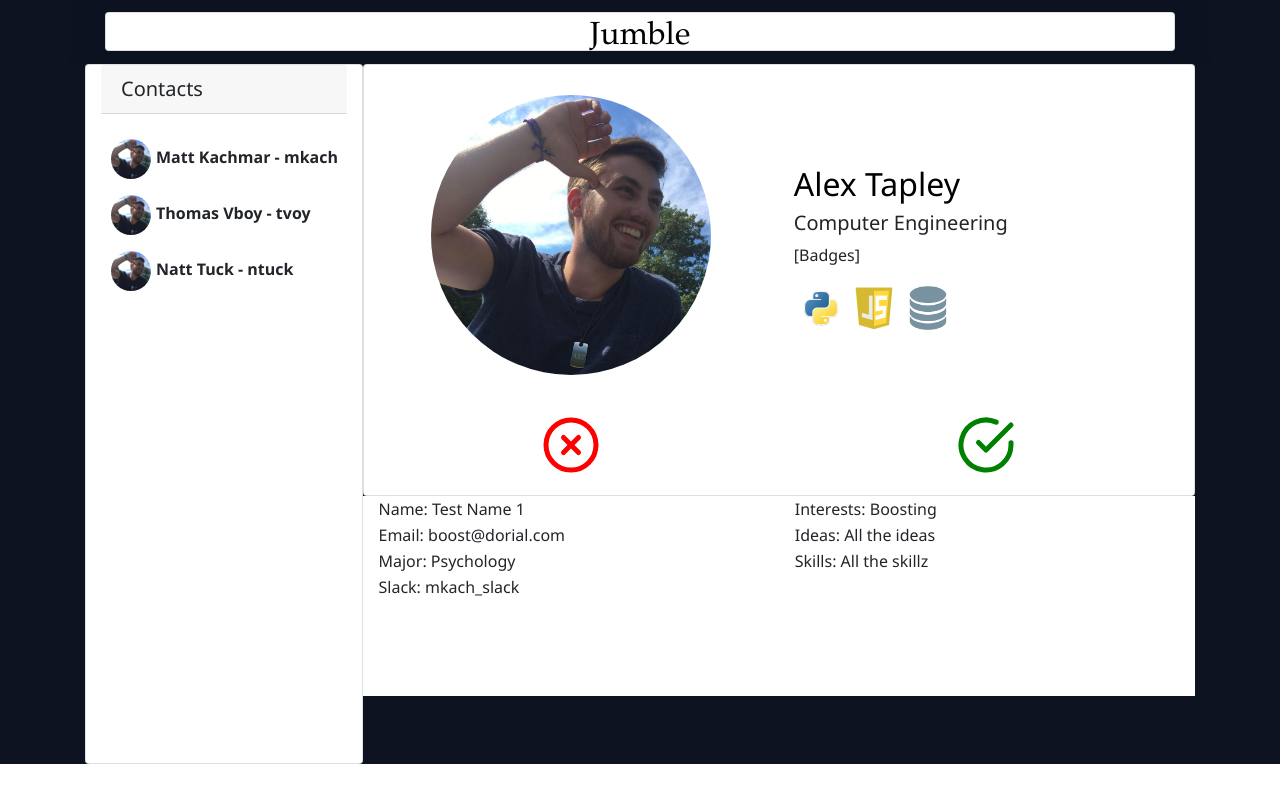
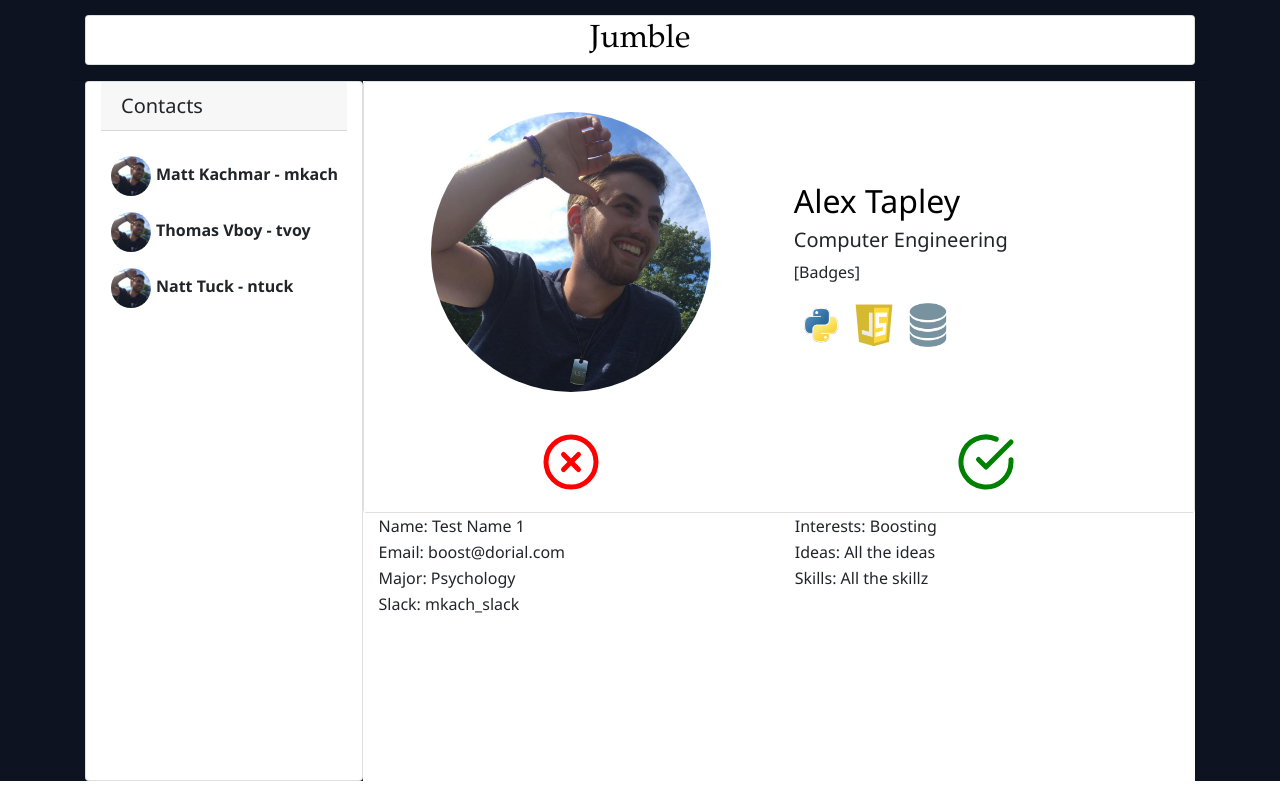
Before and after one commit to Nineluj/Jumble, an Angular app in the folder frontend/jouble-frontend/: page / in a window 1280 px wide. Built offline with nearby package versions, Linux system fonts and the light colour scheme; some icons are missing.

Commit message:
fixed header

```diff
--- a/frontend/jouble-frontend/src/app/app.component.html
+++ b/frontend/jouble-frontend/src/app/app.component.html
@@ -1,10 +1,10 @@
 <!--The content below is only a placeholder and can be replaced.-->
 <body class="body">
   <div class="container">
-    <div class="row card-header">
+    <div class="row card-header" style="padding: 15px 0;">
       <div class="col-lg-12">
         <div class="card text-white mb-3">
-          <div class="text-center" style="height:37px; color: black; font-size: 32px; font-family: 'Palatino', Times, serif;">Jumble</div>
+          <div class="text-center" style="color: black; font-size: 32px; font-family: 'Palatino', Times, serif;">Jumble</div>
         </div>
       </div>
     </div>
@@ -12,7 +12,7 @@
       <div class="col-lg-3">
         <app-contacts></app-contacts>
       </div>
-      <div class="col-lg-9">
+      <div class="col-lg-9" style="background-color: white;">
         <swipe_card></swipe_card>
         <app-info></app-info>
 
--- a/frontend/jouble-frontend/src/app/app.component.scss
+++ b/frontend/jouble-frontend/src/app/app.component.scss
@@ -2,6 +2,7 @@
 
 .bg-danger {
   margin-bottom: 0 !important;
+  padding: 0;
 }
 
 .mb-3 {
```
